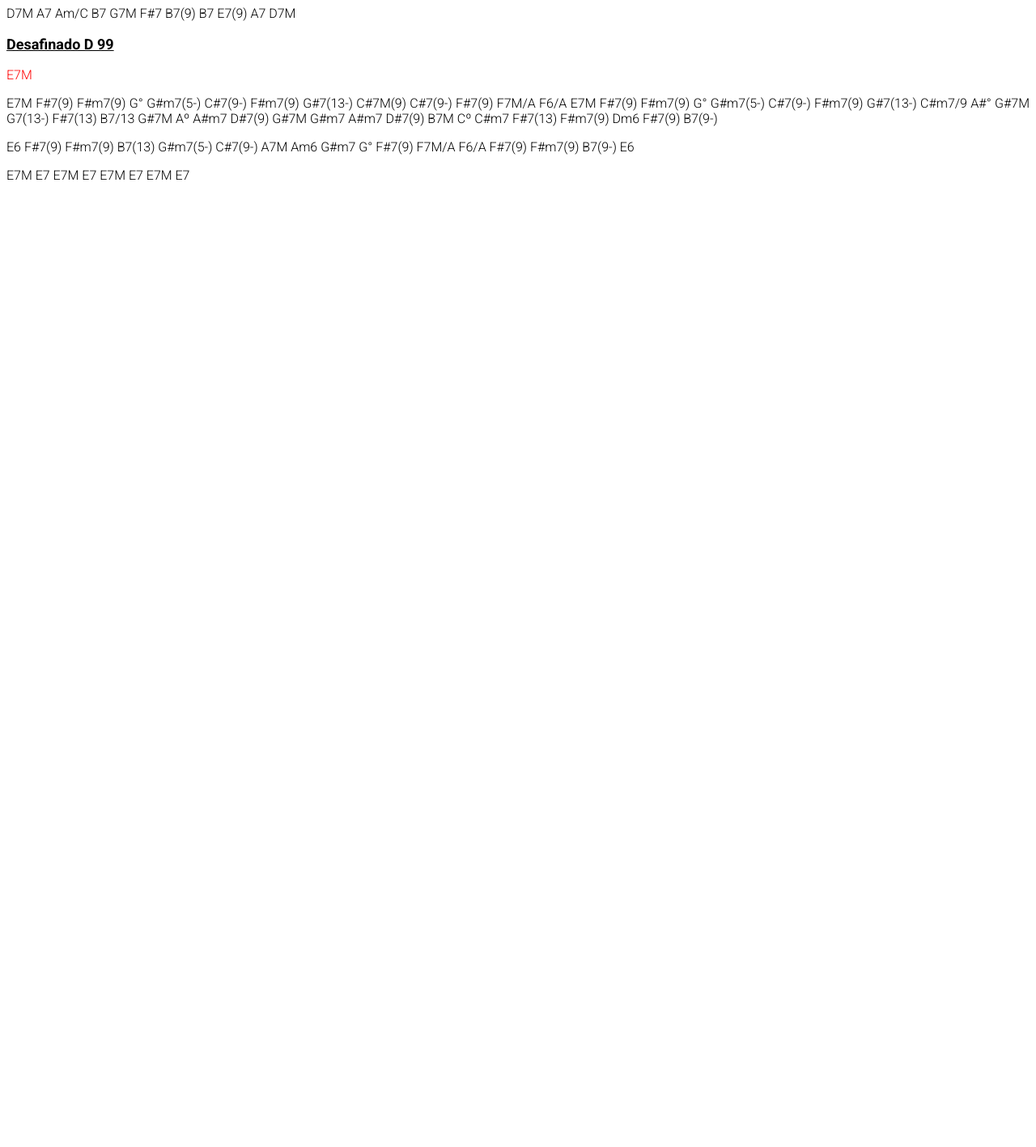
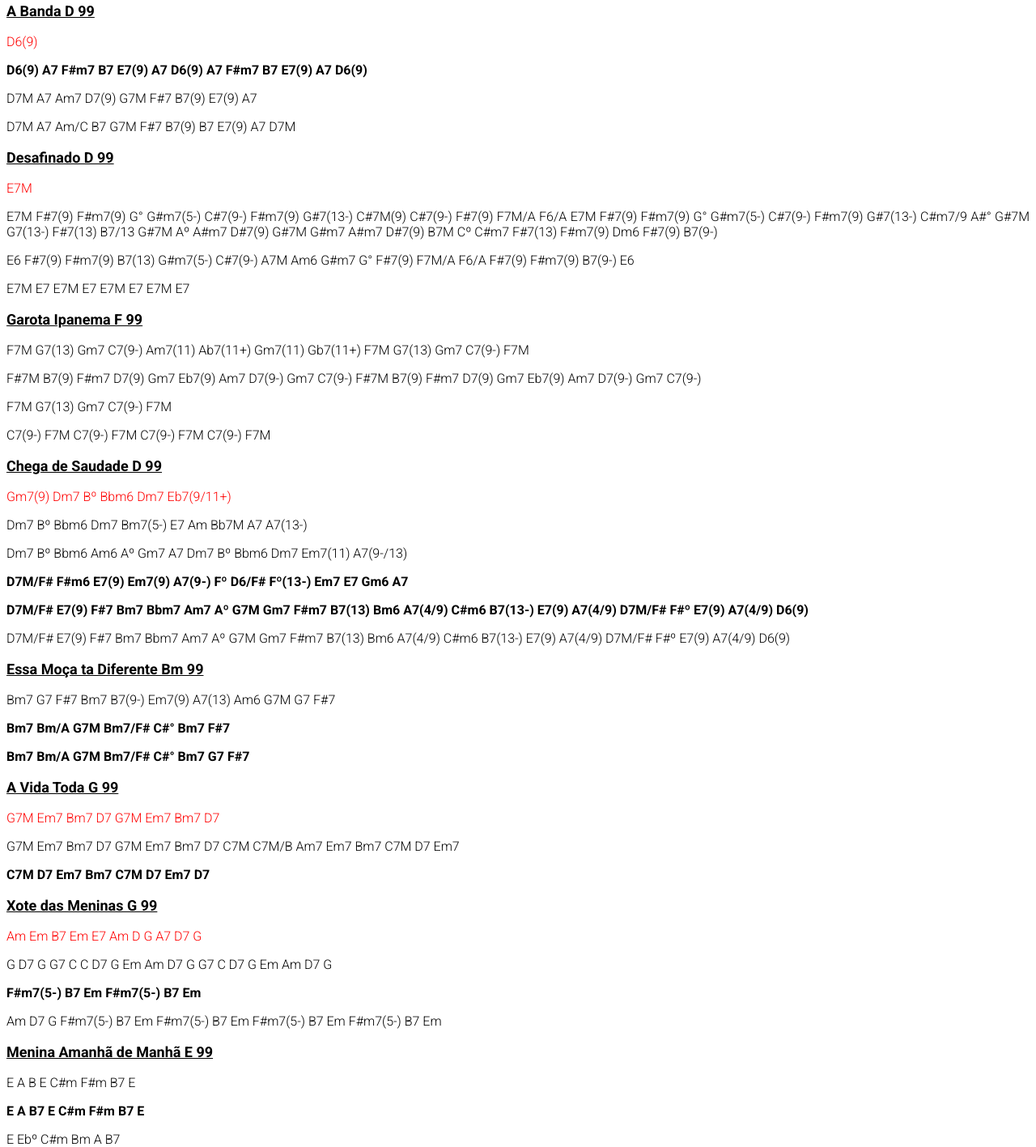
Before and after one commit to diegoaveiro/musicas, a plain HTML site: page index.html in a window 1280 px wide. Shown: the part 2696-4113 px from the top of the page at 81% size. Before the commit the page ends 2922 px from the top, so only its background shows below. Drawn offline with Linux system fonts and the light colour scheme.

Commit message:
index.html

```diff
--- a/index.html
+++ b/index.html
@@ -86,8 +86,12 @@
   <div class="tremdasonze">
     <p class="title">Trem das Onze Am 99</p>
     <p class="intro">Dm Bm7(5-) Am/E Am Am/G F#° F7 E7 E7/B Am A7 Dm Bm7(5-) Am/E Am Am/G F#° F7 E7 E7/B Am E7</p>
-    <p>Am Am/C Am E7 A7 Dm Bm7(5-) Am F7 E7 E7/D E7/G# Am E Am/C E7 A7 Dm Bm7(5-) Am F7 E7 E7/D E7/G# Am</p>
-    <p>A/C# A7 Dm D#° A° E7 Dm Bm7(5-) Am/E Am Am/G F#° F7 E7 E7/B Am E7</p>
+    <p>Am Am/C Am E7 A7</p>
+    <p class="refrao">Dm Bm7(5-) Am F7 E7 E7/D E7/G# Am</p>
+    <p>E Am/C E7 A7</p>
+    <p class="refrao">Dm Bm7(5-) Am F7 E7 E7/D E7/G# Am</p>
+    <p>A/C# A7 Dm D#° A° E7</p>
+    <p>Dm Bm7(5-) Am/E Am Am/G F#° F7 E7 E7/B Am E7</p>
     <p>Dm Bm7(5-) Am/E Am Am/G F#° F7 E7 E7/B Am A7 Dm Bm7(5-) Am/E Am Am/G F#° F7 E7 E7/B Am E7</p>
   </div>
 
@@ -123,7 +127,7 @@
   </div>
 
   <div class="abanda">
-    <p class="title">A Band D 99</p>
+    <p class="title">A Banda D 99</p>
     <p class="intro">D6(9)</p>
     <p class="refrao">D6(9) A7 F#m7 B7 E7(9) A7 D6(9) A7 F#m7 B7 E7(9) A7 D6(9)</p>
     <p>D7M A7 Am7 D7(9) G7M F#7 B7(9) E7(9) A7</p>
@@ -138,6 +142,51 @@
     <p>E7M E7 E7M E7 E7M E7 E7M E7</p>
   </div>
 
+  <div class="garotaipanema">
+    <p class="title">Garota Ipanema F 99</p>
+    <p>F7M G7(13) Gm7 C7(9-) Am7(11) Ab7(11+) Gm7(11) Gb7(11+) F7M G7(13) Gm7 C7(9-) F7M</p>
+    <p>F#7M B7(9) F#m7 D7(9) Gm7 Eb7(9) Am7 D7(9-) Gm7 C7(9-) F#7M B7(9) F#m7 D7(9) Gm7 Eb7(9) Am7 D7(9-) Gm7 C7(9-)</p>
+    <p>F7M G7(13) Gm7 C7(9-) F7M</p>
+    <p>C7(9-) F7M C7(9-) F7M C7(9-) F7M C7(9-) F7M</p>
+  </div>
 
+  <div class="chegadesaudade">
+    <p class="title">Chega de Saudade D 99</p>
+    <p class="intro">Gm7(9) Dm7 Bº Bbm6 Dm7 Eb7(9/11+)</p>
+    <p>Dm7 Bº Bbm6 Dm7 Bm7(5-) E7 Am Bb7M A7 A7(13-)</p>
+    <p>Dm7 Bº Bbm6 Am6 Aº Gm7 A7 Dm7 Bº Bbm6 Dm7 Em7(11) A7(9-/13)</p>
+    <p class="refrao">D7M/F# F#m6 E7(9) Em7(9) A7(9-) Fº D6/F# Fº(13-) Em7 E7 Gm6 A7</p>
+    <p class="refrao">D7M/F# E7(9) F#7 Bm7 Bbm7 Am7 Aº G7M Gm7 F#m7 B7(13) Bm6 A7(4/9) C#m6 B7(13-) E7(9) A7(4/9) D7M/F# F#º E7(9) A7(4/9) D6(9)</p>
+    <p>D7M/F# E7(9) F#7 Bm7 Bbm7 Am7 Aº G7M Gm7 F#m7 B7(13) Bm6 A7(4/9) C#m6 B7(13-) E7(9) A7(4/9) D7M/F# F#º E7(9) A7(4/9) D6(9)</p>
+  </div>
+
+  <div class="essamoca">
+    <p class="title">Essa Moça ta Diferente Bm 99</p>
+    <p>Bm7 G7 F#7 Bm7 B7(9-) Em7(9) A7(13) Am6 G7M G7 F#7</p>
+    <p class="refrao">Bm7 Bm/A G7M Bm7/F# C#° Bm7 F#7</p>
+    <p class="refrao">Bm7 Bm/A G7M Bm7/F# C#° Bm7 G7 F#7</p>
+  </div>
+
+  <div class="avidatoda">
+    <p class="title">A Vida Toda G 99</p>
+    <p class="intro">G7M Em7 Bm7 D7 G7M Em7 Bm7 D7</p>
+    <p>G7M Em7 Bm7 D7 G7M Em7 Bm7 D7 C7M C7M/B Am7 Em7 Bm7 C7M D7 Em7</p>
+    <p class="refrao">C7M D7 Em7 Bm7 C7M D7 Em7 D7</p>
+  </div>
+
+  <div class="xotedasmeninas">
+    <p class="title">Xote das Meninas G 99</p>
+    <p class="intro">Am  Em  B7  Em E7 Am  D  G  A7  D7  G</p>
+    <p>G  D7  G  G7  C  C  D7  G  Em  Am  D7  G  G7  C  D7  G  Em  Am  D7  G</p>
+    <p class="refrao">F#m7(5-)  B7  Em  F#m7(5-)  B7  Em</p>
+    <p>Am  D7  G  F#m7(5-)  B7  Em  F#m7(5-)  B7  Em  F#m7(5-)  B7  Em  F#m7(5-)  B7  Em</p>
+  </div>
+
+  <div class="meninaamanhademanha">
+    <p class="title">Menina Amanhã de Manhã E 99</p>
+    <p>E A B E C#m F#m B7 E</p>
+    <p class="refrao">E A B7 E C#m F#m B7 E</p>
+    <p>E Ebº C#m Bm A B7</p>
+  </div>
 </body>
 </html>
```
